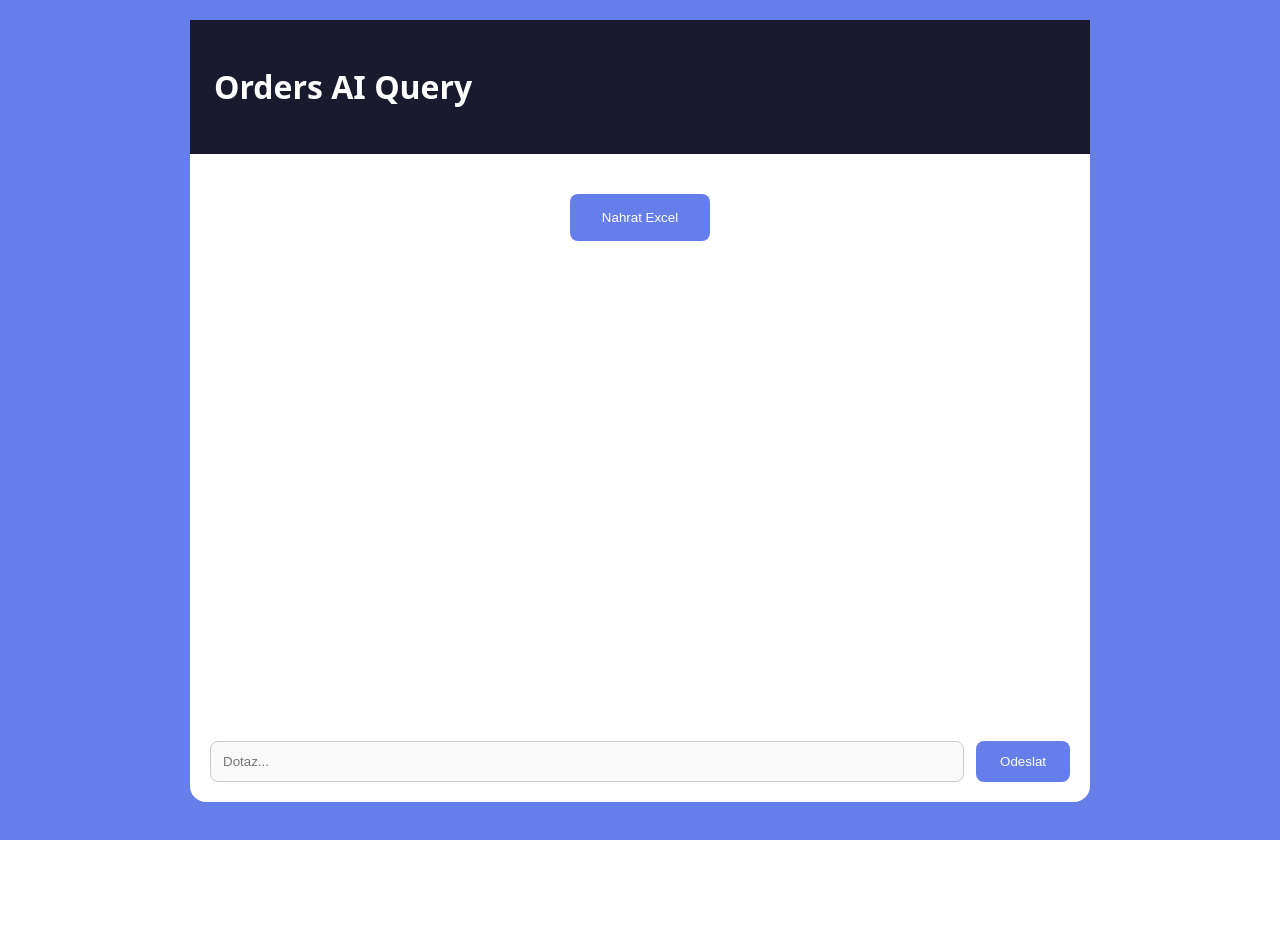
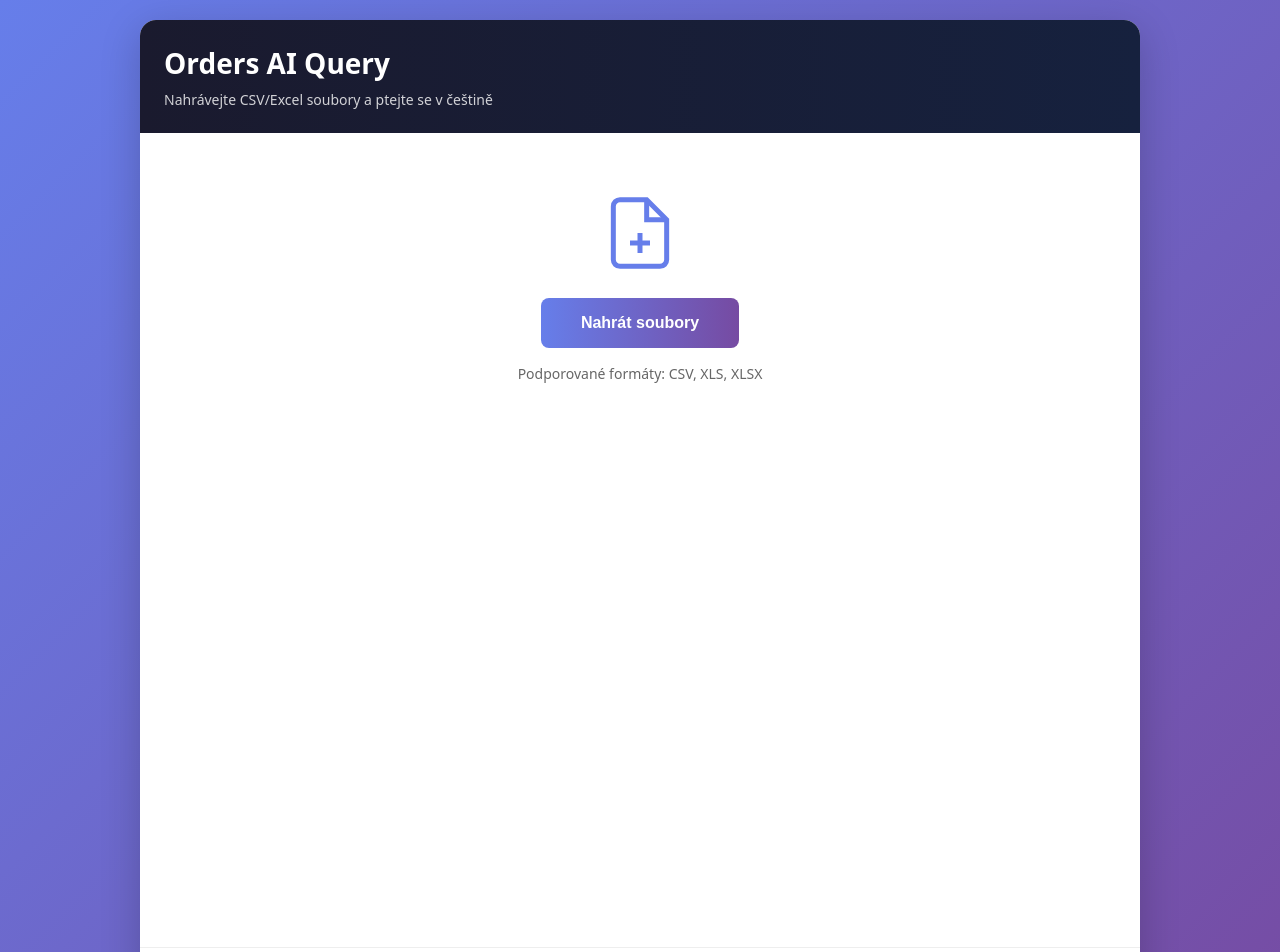
Before and after one commit to michalbaturko-lang/orders-ai-query, a Next.js app: page / in a window 1280 px wide. Shown: the top 952 px of the page. Before the commit the page ends 840 px from the top, so only its background shows below. Built offline with nearby package versions, Linux system fonts and the light colour scheme.

Commit message:
Add CSV support and improve UI

```diff
--- a/app/page.tsx
+++ b/app/page.tsx
@@ -7,51 +7,192 @@ export default function Home() {
   const [loading, setLoading] = useState(false)
   const [dataLoaded, setDataLoaded] = useState(false)
   const [recordCount, setRecordCount] = useState(0)
+  const [uploading, setUploading] = useState(false)
   const fileInputRef = useRef<HTMLInputElement>(null)
 
   const handleUpload = async (e: any) => {
     const files = e.target.files
-    if (!files) return
+    if (!files || files.length === 0) return
+
+    setUploading(true)
     const formData = new FormData()
-    for (let i = 0; i < files.length; i++) formData.append('files', files[i])
+    for (let i = 0; i < files.length; i++) {
+      formData.append('files', files[i])
+    }
+
+    try {
       const res = await fetch('/api/upload', { method: 'POST', body: formData })
       const data = await res.json()
       if (data.success) {
         setDataLoaded(true)
         setRecordCount(data.totalRecords)
-      setMessages([{ role: 'assistant', content: 'Nahrano ' + data.totalRecords + ' zaznamu' }])
+        setMessages([{ role: 'assistant', content: `Nahráno ${data.totalRecords} záznamů do databáze` }])
+      } else {
+        setMessages([{ role: 'assistant', content: `Chyba: ${data.error}` }])
+      }
+    } catch (err: any) {
+      setMessages([{ role: 'assistant', content: `Chyba při nahrávání: ${err.message}` }])
+    } finally {
+      setUploading(false)
     }
   }
 
   const handleSubmit = async (e: any) => {
     e.preventDefault()
     if (!input.trim() || loading) return
-    setMessages(p => [...p, { role: 'user', content: input }])
+
+    const userMessage = input
+    setMessages(p => [...p, { role: 'user', content: userMessage }])
     setInput('')
     setLoading(true)
-    const res = await fetch('/api/query', { method: 'POST', headers: { 'Content-Type': 'application/json' }, body: JSON.stringify({ query: input }) })
+
+    try {
+      const res = await fetch('/api/query', {
+        method: 'POST',
+        headers: { 'Content-Type': 'application/json' },
+        body: JSON.stringify({ query: userMessage })
+      })
       const data = await res.json()
       setMessages(p => [...p, { role: 'assistant', content: data.answer, data: data.results }])
+    } catch (err: any) {
+      setMessages(p => [...p, { role: 'assistant', content: `Chyba: ${err.message}` }])
+    } finally {
       setLoading(false)
+    }
   }
 
   return (
-    <div style={{ minHeight: '100vh', background: '#667eea', padding: 20 }}>
-      <div style={{ maxWidth: 900, margin: '0 auto', background: 'white', borderRadius: 16 }}>
-        <div style={{ background: '#1a1a2e', padding: 24, color: 'white' }}><h1>Orders AI Query</h1></div>
-        {!dataLoaded && <div style={{ padding: 40, textAlign: 'center' }}>
-          <input type="file" ref={fileInputRef} onChange={handleUpload} accept=".xlsx" multiple hidden />
-          <button onClick={() => fileInputRef.current?.click()} style={{ background: '#667eea', color: 'white', border: 'none', padding: '16px 32px', borderRadius: 8, cursor: 'pointer' }}>Nahrat Excel</button>
-        </div>}
-        {dataLoaded && <div style={{ padding: 12, background: '#e8f5e9' }}>Nacteno {recordCount} zaznamu</div>}
-        <div style={{ height: 400, overflowY: 'auto', padding: 20 }}>
-          {messages.map((m, i) => <div key={i} style={{ marginBottom: 16 }}><b>{m.role}:</b> {m.content}
-            {m.data?.length > 0 && <table style={{ marginTop: 8, fontSize: 11 }}><thead><tr>{Object.keys(m.data[0]).map(k => <th key={k}>{k}</th>)}</tr></thead><tbody>{m.data.slice(0,20).map((r: any, j: number) => <tr key={j}>{Object.values(r).map((v: any, k) => <td key={k}>{String(v)}</td>)}</tr>)}</tbody></table>}
-          </div>)}
+    <div style={{ minHeight: '100vh', background: 'linear-gradient(135deg, #667eea 0%, #764ba2 100%)', padding: 20 }}>
+      <div style={{ maxWidth: 1000, margin: '0 auto', background: 'white', borderRadius: 16, boxShadow: '0 10px 40px rgba(0,0,0,0.2)' }}>
+        <div style={{ background: 'linear-gradient(90deg, #1a1a2e 0%, #16213e 100%)', padding: 24, color: 'white', borderRadius: '16px 16px 0 0' }}>
+          <h1 style={{ margin: 0, fontSize: 28 }}>Orders AI Query</h1>
+          <p style={{ margin: '8px 0 0', opacity: 0.8, fontSize: 14 }}>Nahrávejte CSV/Excel soubory a ptejte se v češtině</p>
         </div>
-        <form onSubmit={handleSubmit} style={{ padding: 20, display: 'flex', gap: 12 }}>
-          <input value={input} onChange={e => setInput(e.target.value)} placeholder="Dotaz..." disabled={!dataLoaded} style={{ flex: 1, padding: 12, border: '1px solid #ccc', borderRadius: 8 }} />
-          <button type="submit" disabled={!dataLoaded || loading} style={{ background: '#667eea', color: 'white', border: 'none', padding: '12px 24px', borderRadius: 8 }}>Odeslat</button>
+
+        {!dataLoaded && (
+          <div style={{ padding: 60, textAlign: 'center' }}>
+            <div style={{ marginBottom: 20 }}>
+              <svg width="80" height="80" viewBox="0 0 24 24" fill="none" stroke="#667eea" strokeWidth="1.5">
+                <path d="M14 2H6a2 2 0 0 0-2 2v16a2 2 0 0 0 2 2h12a2 2 0 0 0 2-2V8z"/>
+                <polyline points="14 2 14 8 20 8"/>
+                <line x1="12" y1="18" x2="12" y2="12"/>
+                <line x1="9" y1="15" x2="15" y2="15"/>
+              </svg>
+            </div>
+            <input
+              type="file"
+              ref={fileInputRef}
+              onChange={handleUpload}
+              accept=".xlsx,.csv,.xls"
+              multiple
+              hidden
+            />
+            <button
+              onClick={() => fileInputRef.current?.click()}
+              disabled={uploading}
+              style={{
+                background: uploading ? '#ccc' : 'linear-gradient(90deg, #667eea 0%, #764ba2 100%)',
+                color: 'white',
+                border: 'none',
+                padding: '16px 40px',
+                borderRadius: 8,
+                cursor: uploading ? 'wait' : 'pointer',
+                fontSize: 16,
+                fontWeight: 600,
+                transition: 'transform 0.2s'
+              }}
+            >
+              {uploading ? 'Nahrávám...' : 'Nahrát soubory'}
+            </button>
+            <p style={{ marginTop: 16, color: '#666', fontSize: 14 }}>
+              Podporované formáty: CSV, XLS, XLSX
+            </p>
+          </div>
+        )}
+
+        {dataLoaded && (
+          <div style={{ padding: '12px 20px', background: 'linear-gradient(90deg, #d4edda 0%, #c3e6cb 100%)', borderBottom: '1px solid #b8daff' }}>
+            <span style={{ color: '#155724', fontWeight: 500 }}>✓ Načteno {recordCount.toLocaleString()} záznamů</span>
+          </div>
+        )}
+
+        <div style={{ height: 450, overflowY: 'auto', padding: 20 }}>
+          {messages.length === 0 && dataLoaded && (
+            <div style={{ textAlign: 'center', color: '#999', paddingTop: 40 }}>
+              <p>Zadejte dotaz v češtině, např.:</p>
+              <p style={{ fontStyle: 'italic' }}>"Kolik objednávek bylo z České republiky?"</p>
+              <p style={{ fontStyle: 'italic' }}>"Ukaž mi top 10 zákazníků podle celkové ceny"</p>
+            </div>
+          )}
+          {messages.map((m, i) => (
+            <div key={i} style={{ marginBottom: 20 }}>
+              <div style={{
+                display: 'flex',
+                alignItems: 'flex-start',
+                gap: 12,
+                flexDirection: m.role === 'user' ? 'row-reverse' : 'row'
+              }}>
+                <div style={{
+                  width: 36,
+                  height: 36,
+                  borderRadius: '50%',
+                  background: m.role === 'user' ? '#667eea' : '#1a1a2e',
+                  display: 'flex',
+                  alignItems: 'center',
+                  justifyContent: 'center',
+                  color: 'white',
+                  fontSize: 14,
+                  fontWeight: 600,
+                  flexShrink: 0
+                }}>
+                  {m.role === 'user' ? 'Vy' : 'AI'}
+                </div>
+                <div style={{
+                  background: m.role === 'user' ? '#667eea' : '#f8f9fa',
+                  color: m.role === 'user' ? 'white' : '#333',
+                  padding: '12px 16px',
+                  borderRadius: 12,
+                  maxWidth: '80%'
+                }}>
+                  {m.content}
+                </div>
+              </div>
+              {m.data?.length > 0 && (
+                <div style={{ marginTop: 12, marginLeft: 48, overflowX: 'auto' }}>
+                  <table style={{ width: '100%', fontSize: 12, borderCollapse: 'collapse', background: 'white', borderRadius: 8, overflow: 'hidden', boxShadow: '0 2px 8px rgba(0,0,0,0.1)' }}>
+                    <thead>
+                      <tr style={{ background: '#f1f3f4' }}>
+                        {Object.keys(m.data[0]).slice(0, 8).map(k => (
+                          <th key={k} style={{ padding: '10px 8px', textAlign: 'left', fontWeight: 600, borderBottom: '2px solid #dee2e6' }}>{k}</th>
+                        ))}
+                      </tr>
+                    </thead>
+                    <tbody>
+                      {m.data.slice(0, 20).map((r: any, j: number) => (
+                        <tr key={j} style={{ background: j % 2 === 0 ? 'white' : '#f8f9fa' }}>
+                          {Object.values(r).slice(0, 8).map((v: any, k) => (
+                            <td key={k} style={{ padding: '8px', borderBottom: '1px solid #eee' }}>{String(v).substring(0, 50)}</td>
+                          ))}
+                        </tr>
+                      ))}
+                    </tbody>
+                  </table>
+                  {m.data.length > 20 && <p style={{ fontSize: 12, color: '#666', marginTop: 8 }}>Zobrazeno 20 z {m.data.length} záznamů</p>}
+                </div>
+              )}
+            </div>
+          ))}
+          {loading && (
+            <div style={{ display: 'flex', alignItems: 'center', gap: 12 }}>
+              <div style={{ width: 36, height: 36, borderRadius: '50%', background: '#1a1a2e', display: 'flex', alignItems: 'center', justifyContent: 'center', color: 'white', fontSize: 14 }}>AI</div>
+              <div style={{ color: '#666' }}>Přemýšlím...</div>
+            </div>
+          )}
+        </div>
+
+        <form onSubmit={handleSubmit} style={{ padding: 20, borderTop: '1px solid #eee', display: 'flex', gap: 12 }}>
+          <input value={input} onChange={e => setInput(e.target.value)} placeholder="Zadejte dotaz v češtině..." disabled={!dataLoaded || loading} style={{ flex: 1, padding: '14px 16px', border: '2px solid #e0e0e0', borderRadius: 8, fontSize: 15, outline: 'none' }} />
+          <button type="submit" disabled={!dataLoaded || loading || !input.trim()} style={{ background: (!dataLoaded || loading || !input.trim()) ? '#ccc' : 'linear-gradient(90deg, #667eea 0%, #764ba2 100%)', color: 'white', border: 'none', padding: '14px 28px', borderRadius: 8, fontSize: 15, fontWeight: 600, cursor: (!dataLoaded || loading || !input.trim()) ? 'not-allowed' : 'pointer' }}>Odeslat</button>
         </form>
       </div>
     </div>
```
Lines whose indentation alone changed are shown as unchanged.
